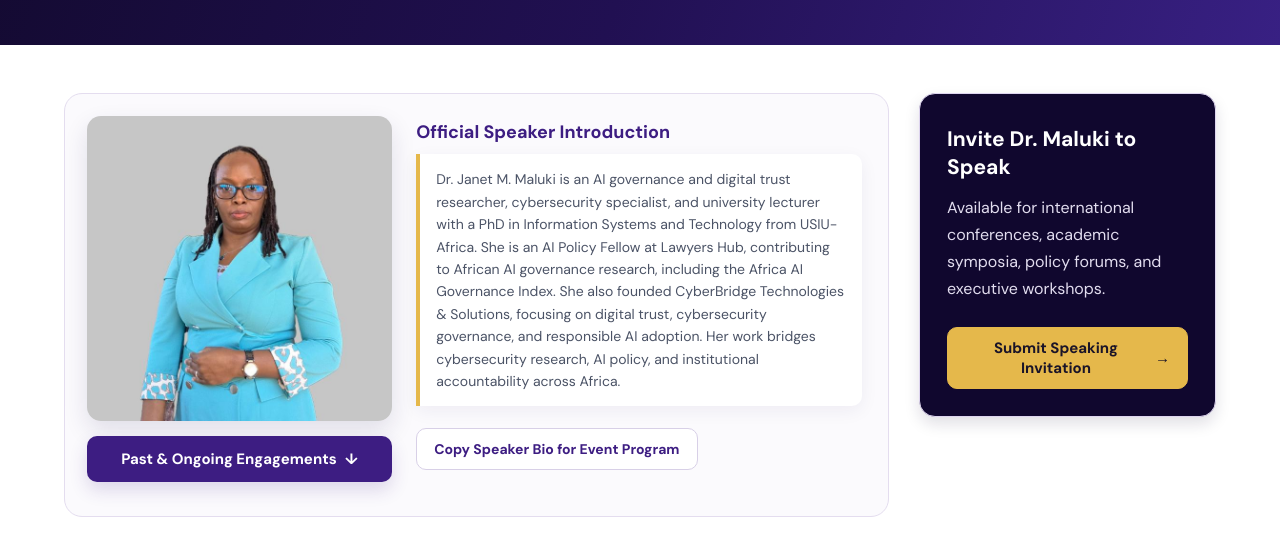
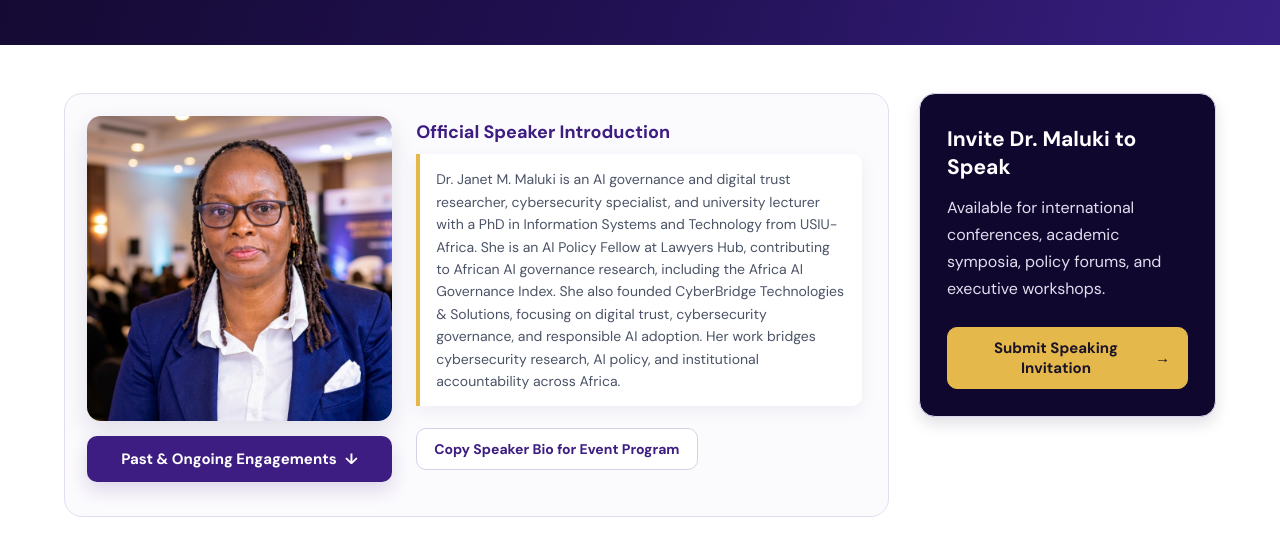
Before and after one commit to blurredshot1/janet-portfolio, a plain HTML site: page speaking.html in a window 1280 px wide. Shown: the part 260-800 px from the top of the page. Drawn offline with nearby package versions, Linux system fonts and the light colour scheme.

Commit message:
Update project files

```diff
--- a/speaking.html
+++ b/speaking.html
@@ -13,7 +13,7 @@
     <div>
       <section class="speaker-profile" aria-labelledby="speaker-bio-heading">
         <div class="speaker-portrait-column">
-          <img class="speaker-portrait" src="assets/images/janet-maluki-speaking.png" alt="Dr. Janet M. Maluki in a turquoise suit">
+          <img class="speaker-portrait" src="assets/images/janet-maluki-speaking-engagement.png" alt="Dr. Janet M. Maluki in a navy blazer">
           <button class="btn btn-purple btn-block engagement-toggle" id="engagement-toggle" type="button" aria-expanded="false" aria-controls="past-engagements">Past &amp; Ongoing Engagements <span aria-hidden="true">↓</span></button>
         </div>
         <article class="speaker-bio">
```
Also changed, not shown: assets/images/janet-maluki-speaking-engagement.png (added).
